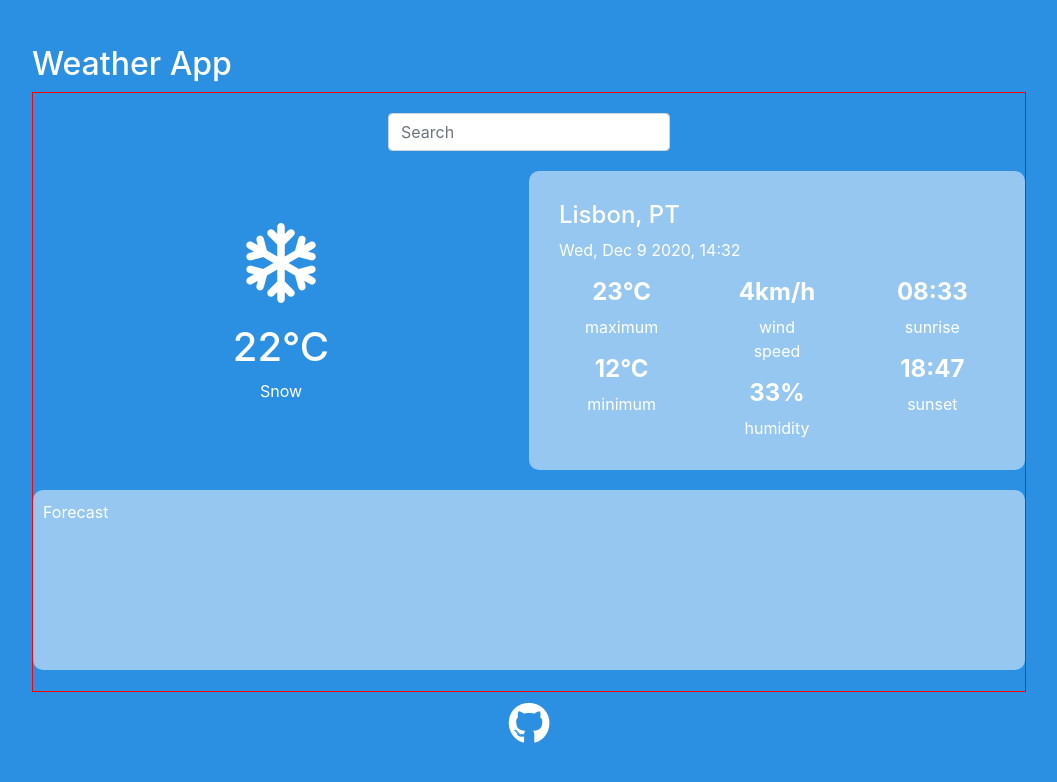
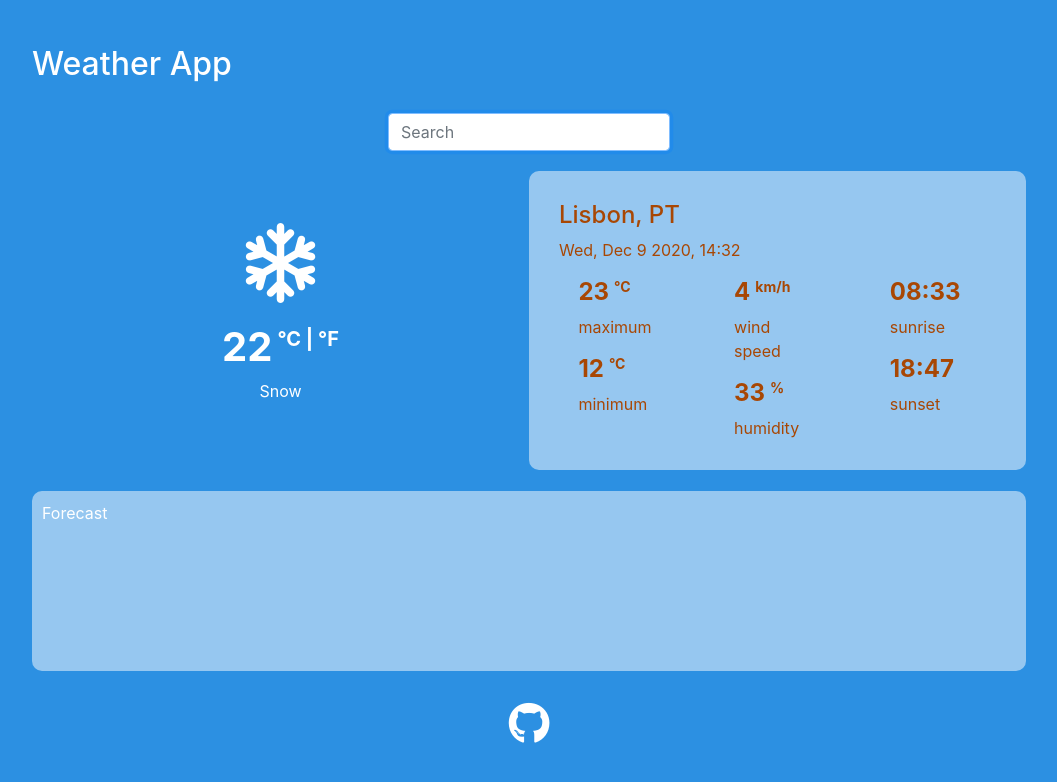
Before and after one commit to maria-ribeiro/react-weather-app, a React (Create React App) app: page / in a window 1280 px wide. Shown: the top 782 px of the page, without its empty margins (111-1168 px from the left). Built offline with nearby package versions, Linux system fonts and the light colour scheme.

Commit message:
Tweaking weather description styling

```diff
--- a/src/Weather.css
+++ b/src/Weather.css
@@ -4,7 +4,6 @@
   align-items: center;
   justify-content: space-evenly;
   min-height: 600px;
-  border: 1px solid red;
 }
 
 .Weather h3 {
@@ -28,6 +27,14 @@
   margin-bottom: 20px;
 }
 
+.Weather .weather-main .unit {
+  font-size: 20px;
+  position: relative;
+  line-height: 1;
+  top: -15px;
+  margin-left: 5px;
+}
+
 .Weather .light-background {
   background: rgba(255, 255, 255, 0.5);
   border-radius: 10px;
@@ -36,6 +43,7 @@
 
 .Weather .description {
   padding: 30px;
+  color: #a84704;
 }
 
 .Weather .description ul {
@@ -43,12 +51,16 @@
   padding: 0;
 }
 
-.Weather .weather-card {
-  text-align: center;
+.Weather .weather-card.bottom p {
+  margin: 0;
 }
 
-.Weather .weather-card.bottom p {
-  margin: 0;
+.Weather .weather-card .unit {
+  font-size: 14px;
+  position: relative;
+  line-height: 1;
+  top: -8px;
+  margin-left: 5px;
 }
 
 .Weather .forecast {
--- a/src/Weather.js
+++ b/src/Weather.js
@@ -5,13 +5,19 @@ function Weather(){
   return(
     <div className="Weather">
       <form>
-        <input class="form-control mr-sm-2" type="search" placeholder="Search" />
+        <input class="form-control mr-sm-2"
+               type="search"
+               placeholder="Search"
+               autoFocus="on" />
       </form>
       <div className="row align-items-center outter-row">
         <div className="col-6 weather-main">
           <i class="far fa-snowflake"></i>
           <h1>
-            22°C
+            <strong>
+            22
+            <span className="unit">°C | °F</span>
+            </strong>
           </h1>
           <p>Snow</p>
         </div>
@@ -23,21 +29,33 @@ function Weather(){
           <div className="row justify-content-around">
             <div className="col col-lg-3">
               <div className="weather-card">
-                <h3><strong>23°C</strong></h3>
+                <h3>
+                  <strong>23
+                  <span className="unit">°C</span></strong>
+                </h3>
                 <p>maximum</p>
               </div>
               <div className="weather-card bottom">
-                <h3><strong>12°C</strong></h3>
+                <h3>
+                  <strong>12
+                  <span className="unit">°C</span></strong>
+                </h3>
                 <p>minimum</p>
               </div>
             </div>
             <div className="col col-lg-3">
               <div className="weather-card">
-                <h3><strong>4km/h</strong></h3>
+                <h3>
+                  <strong>4
+                  <span className="unit">km/h</span></strong>
+                </h3>
                 <p>wind speed</p>
               </div>
               <div className="weather-card bottom">
-                <h3><strong>33%</strong></h3>
+                <h3>
+                  <strong>33
+                  <span className="unit">%</span></strong>
+                </h3>
                 <p>humidity</p>
               </div>
             </div>
```
Also changed, not shown: 1 other file (tests, documents, lock files or other folders).
